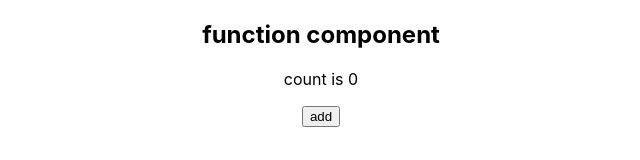
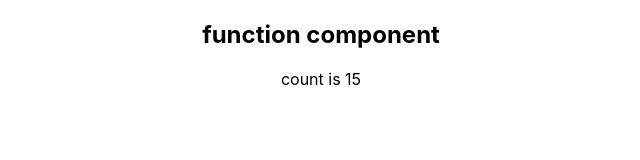
Before and after one commit to postbird/react-hook-practice, a React (Create React App) app: page / in a window 1280 px wide. Shown: the top 160 px of the page, without its empty margins (319-959 px from the left). Built offline with nearby package versions, Linux system fonts and the light colour scheme.

Commit message:
feat: demo3

```diff
--- a/src/App.js
+++ b/src/App.js
@@ -1,7 +1,6 @@
 import React from 'react';
-// import logo from './logo.svg';
 import './App.css';
-import Demo1 from './mods/Demo2';
+import Demo1 from './mods/Demo3';
 
 function App() {
   return (
--- /dev/null
+++ b/src/mods/Demo3/index.js
@@ -0,0 +1,48 @@
+import React, { useState, useEffect, useRef } from 'react';
+
+export default (props = {}) => {
+    const [count, setCount] = useState(0);
+    const [step, setStep] = useState(1);
+
+    // useEffect(() => {
+    //     const id = setInterval(() => {
+    //         setCount(count + 1);
+    //         console.log(`[] count is ${count}`);
+    //     }, 1000);
+    //     return () => clearInterval(id);
+    // }, []);
+
+    // useEffect(() => {
+    //     const id = setInterval(() => {
+    //         setCount(prevCount => prevCount + 1);
+    //         console.log(`[] count is ${count}`);
+    //     }, 1000);
+    //     return () => clearInterval(id);
+    // }, []);
+
+    useEffect(() => {
+        console.log('render useEffect')
+        const id = setInterval(() => {
+            setCount(prevCount => prevCount + step);
+            setStep(step => step + 1);
+            console.log(`[] count is ${count}, step is ${step}`);
+        }, 1000);
+        return () => clearInterval(id);
+    }, [step]);
+
+    useEffect(() => {
+        console.log(`[change] count is ${count}`);
+    }, [count]);
+
+    useEffect(() => {
+        console.log(`[change] step is ${step}`);
+    }, [step]);
+
+    return (
+        <div>
+            <h2>function component</h2>
+            <p>count is {count}</p>
+            {/* <button onClick={addHandle}>add</button> */}
+        </div>
+    );
+}
```
Also changed, not shown: src/mods/Demo3/index.css (added).
